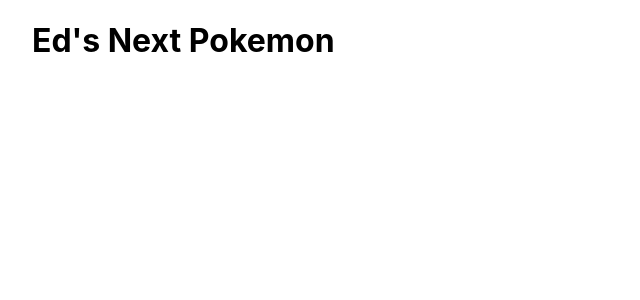
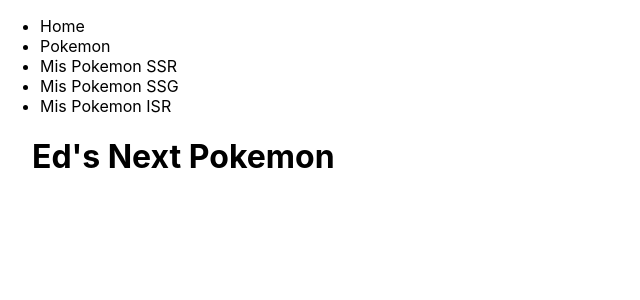
Before and after one commit to Laulhus/w8ch1-edgaralcolea, a Next.js app: page / in a window 1280 px wide. Shown: the top 300 px of the page, without its empty margins (0-640 px from the left). Built offline with nearby package versions, Linux system fonts and the light colour scheme.

Commit message:
Added Layout component to _app.js

```diff
--- a/components/Layout/Layout.js
+++ b/components/Layout/Layout.js
@@ -8,3 +8,5 @@
     </>
   );
 };
+
+export default Layout;
--- a/pages/_app.js
+++ b/pages/_app.js
@@ -1,7 +1,12 @@
-import '../styles/globals.css'
+import Layout from "../components/Layout/Layout";
+import "../styles/globals.css";
 
 function MyApp({ Component, pageProps }) {
-  return <Component {...pageProps} />
+  return (
+    <Layout>
+      <Component {...pageProps} />
+    </Layout>
+  );
 }
 
-export default MyApp
+export default MyApp;
```
